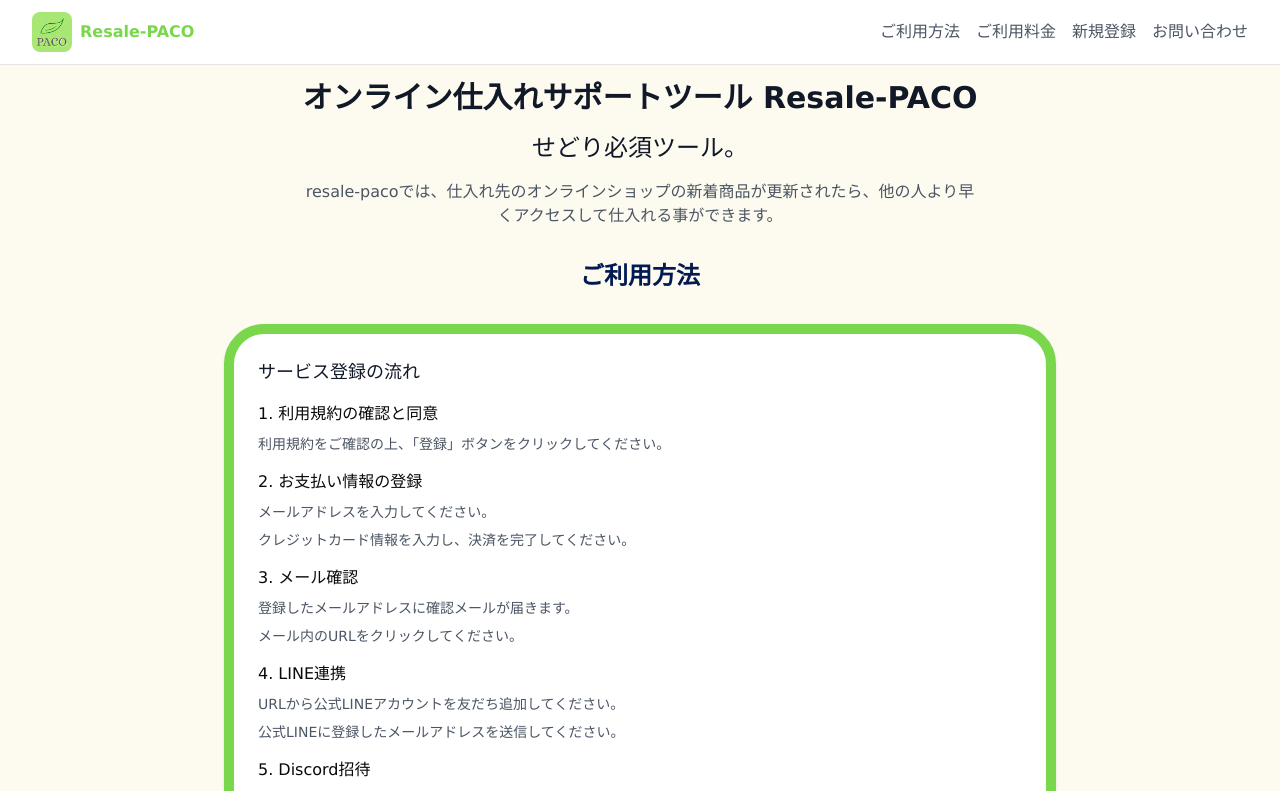
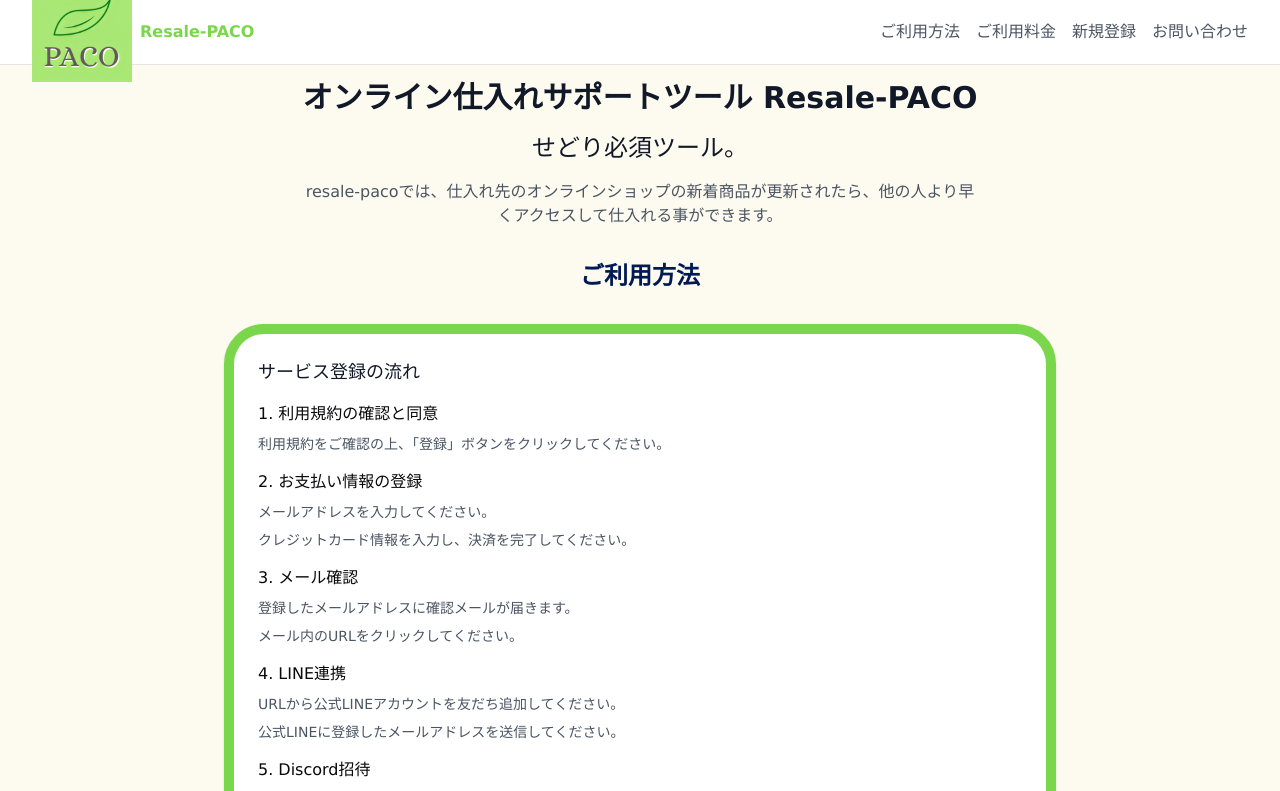
Before and after one commit to f-so/resale-sample, a Next.js app: page / in a window 1280 px wide. Shown: the top 791 px of the page. Built offline with nearby package versions, Linux system fonts and the light colour scheme.

Commit message:
buildのエラー修正

```diff
--- a/app/api/checkout/route.ts
+++ b/app/api/checkout/route.ts
@@ -2,7 +2,7 @@
 import Stripe from "stripe";
 
 const stripe = new Stripe(process.env.STRIPE_SECRET_KEY!, {
-  apiVersion: "2024-12-18.acacia",
+  apiVersion: "2025-02-24.acacia",
 });
 
 export async function POST(req: Request) {
--- a/app/api/webhook/route.ts
+++ b/app/api/webhook/route.ts
@@ -5,7 +5,7 @@
 
 // raw-bodyを使用してリクエストボディを取得
 const stripe = new Stripe(process.env.STRIPE_SECRET_KEY!, {
-  apiVersion: "2024-12-18.acacia",
+  apiVersion: "2025-02-24.acacia",
 });
 
 const endpointSecret = process.env.STRIPE_WEBHOOK_SECRET!;
--- a/app/components/layout/Header.tsx
+++ b/app/components/layout/Header.tsx
@@ -2,6 +2,7 @@
 
 import { Button } from "@/components/ui/button";
 import { useEffect, useRef, useState } from "react";
+import Image from 'next/image';
 
 export default function Header() {
   const [isMenuOpen, setIsMenuOpen] = useState(false);
@@ -41,10 +42,12 @@
             href="/"
             className="text-green-300 font-bold text-sm sm:text-base flex items-center gap-2"
           >
-            <img
+            <Image
               src="/resale-paco_logo.png"
               alt="resale-paco"
-              className="h-8 w-auto sm:h-10 rounded-lg"
+              width={100}
+              height={50}
+              priority
             />
             <p>Resale-PACO</p>
           </a>
--- a/package.json
+++ b/package.json
@@ -24,10 +24,10 @@
     "eslint": "8.49.0",
     "eslint-config-next": "13.5.1",
     "lucide-react": "^0.469.0",
-    "next": "^15.1.3",
+    "next": "^13.4.19",
     "nodemailer": "^6.10.0",
-    "react": "18.2.0",
-    "react-dom": "18.2.0",
+    "react": "^18.2.0",
+    "react-dom": "^18.2.0",
     "stripe": "^17.5.0",
     "tailwind-merge": "^2.6.0",
     "tailwind-variants": "^0.3.0",
```
Also changed, not shown: 1 other file (tests, documents, lock files or other folders).
